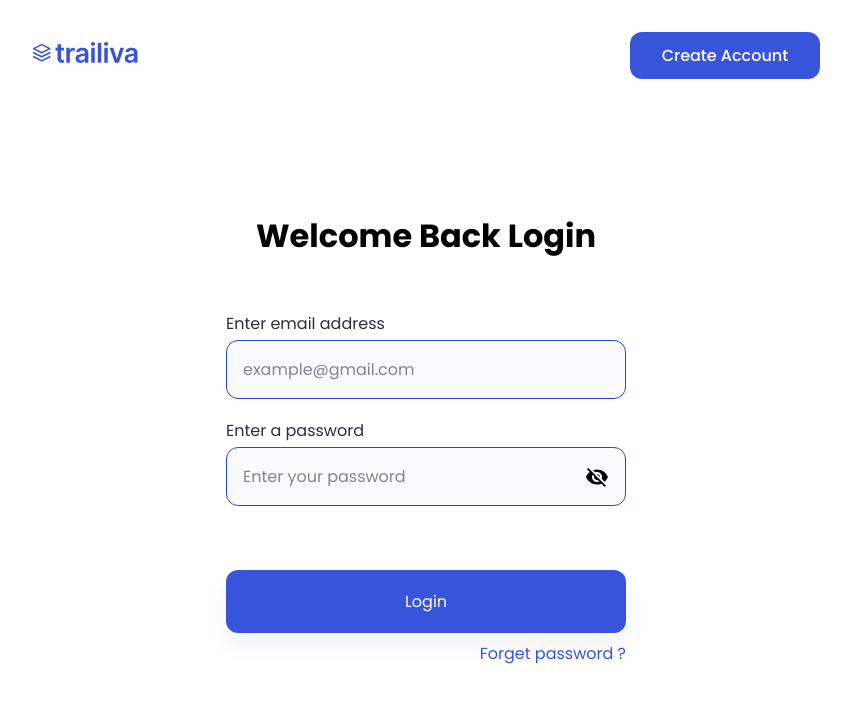
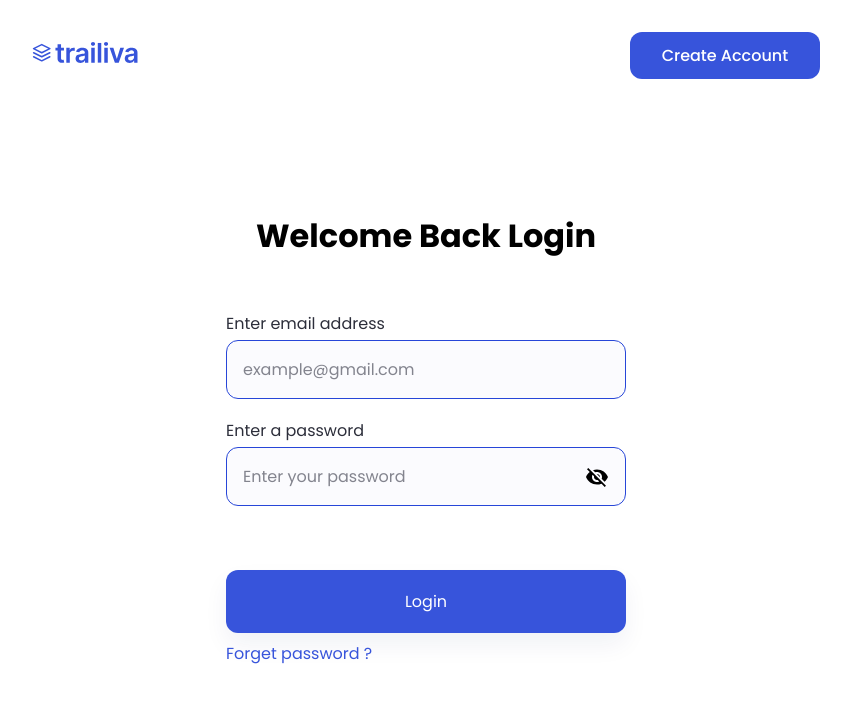
Before and after one commit to Trailiva/trailiva-web, a React (Create React App) app: page /login in a window 1280 px wide. Shown: the top 702 px of the page, without its empty margins (214-1065 px from the left). Built offline with nearby package versions, Linux system fonts and the light colour scheme.

Commit message:
TRAIL-97: Re-style forgot password text on login page

```diff
--- a/src/pages/auth/register/register.css
+++ b/src/pages/auth/register/register.css
@@ -161,5 +161,4 @@ form a {
     color: #3754DB;
     margin-top: 0.5rem;
     display: flex;
-    justify-content: flex-end;
 }
```
